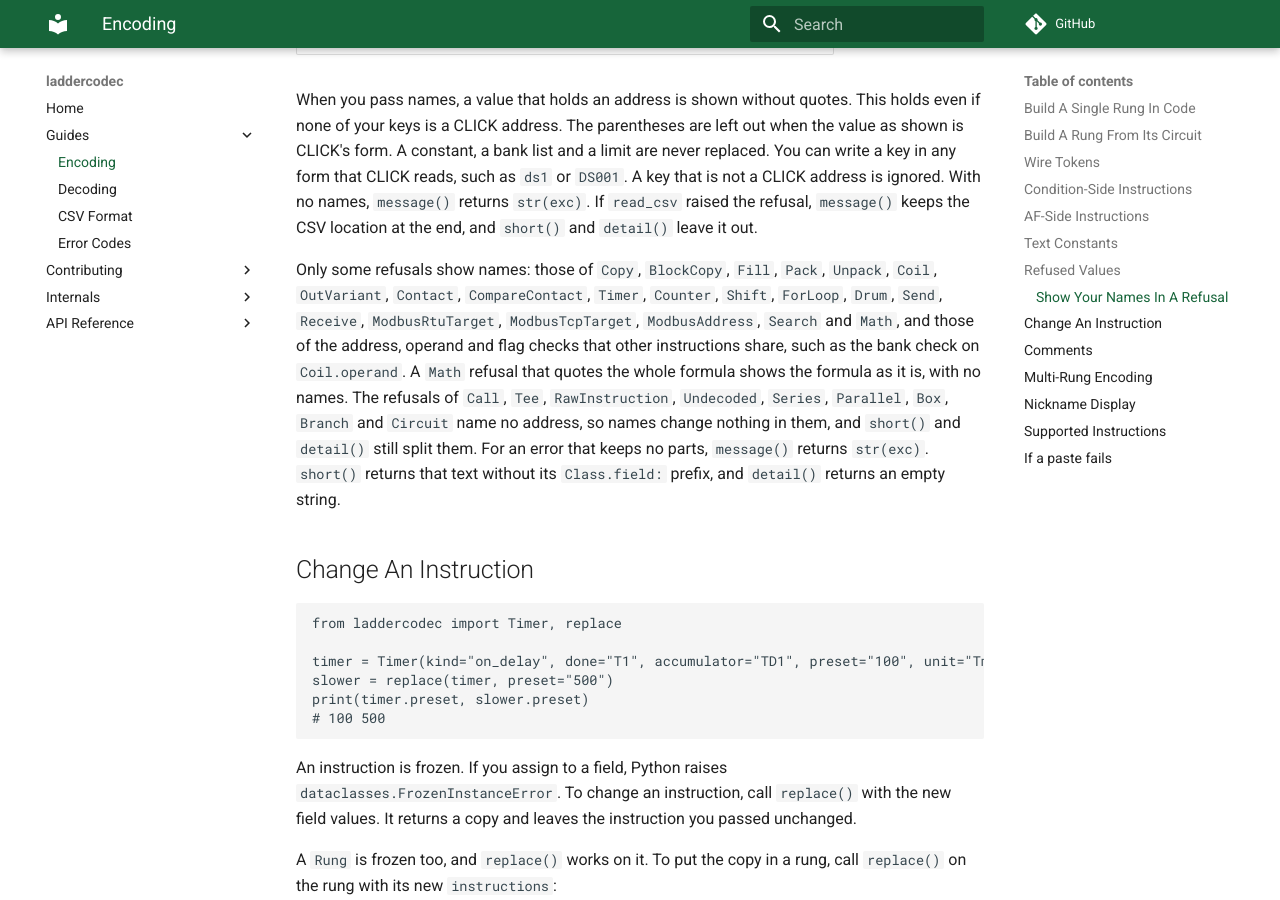
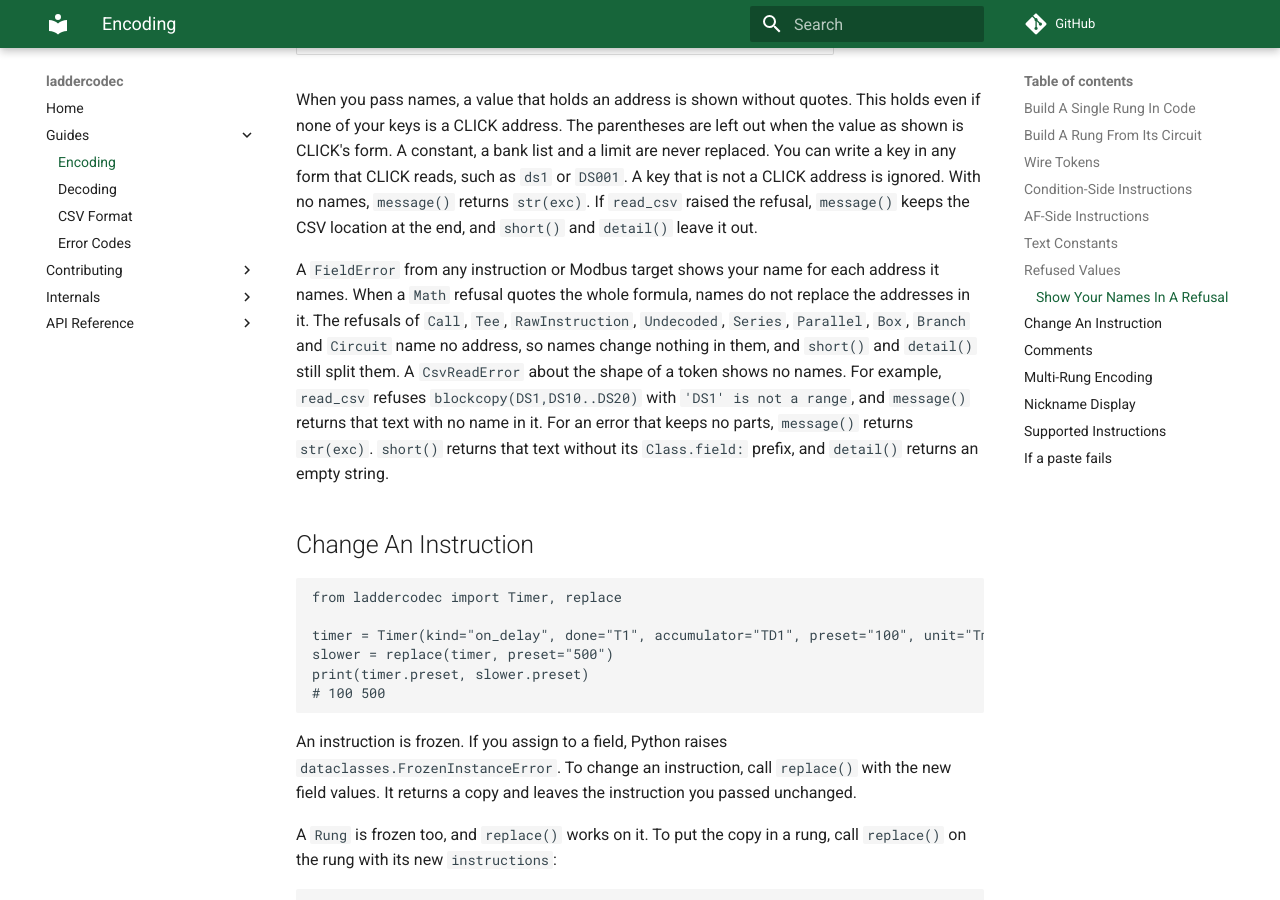
Before and after one commit to ssweber/laddercodec, an MkDocs documentation site: the page built from docs/guides/encoding.md, in a window 1280 px wide and 900 px high, scrolled down 7708 px. Built offline with MkDocs 1.6.1 and Material for MkDocs 9.7.7, drawn with Linux system fonts in a browser that asks for light colours; comment, search, counter and statistics services are not loaded.

Commit message:
docs(errors): state which refusals show names, and test two Math cases
The CHANGELOG entry and the LaddercodecError docstring said that the
refusals of every instruction show names. That is true only for a
FieldError. A CsvReadError about the shape of a token, such as
'DS1' is not a range, shows no names. A Math refusal that quotes the
whole formula shows no names either. The CHANGELOG entry, the guide
and the class docstring now say which errors show names. The message()
docstring now says that names do not replace the addresses in a whole
formula.

The test that names every address in the Math corpus skipped each
refusal that states a limit, so it skipped every option-slot refusal of
SUM. It now removes the limit text and skips only the refusals of an
address outside its bank. Two literal tests are added: a SUM with one
end in the option slot, and an order refusal of a token that is not in
display form.

Co-Authored-By: Claude Opus 5.5 <noreply@anthropic.com>
Claude-Session: https://claude.ai/code/session_01QnFxutaFyJKgcijzqdEwer

```diff
--- a/docs/guides/encoding.md
+++ b/docs/guides/encoding.md
@@ -350,15 +350,15 @@ never replaced. You can write a key in any form that CLICK reads, such as `ds1`
 returns `str(exc)`. If `read_csv` raised the refusal, `message()` keeps the CSV
 location at the end, and `short()` and `detail()` leave it out.
 
-Only some refusals show names: those of `Copy`, `BlockCopy`, `Fill`, `Pack`,
-`Unpack`, `Coil`, `OutVariant`, `Contact`, `CompareContact`, `Timer`, `Counter`,
-`Shift`, `ForLoop`, `Drum`, `Send`, `Receive`, `ModbusRtuTarget`,
-`ModbusTcpTarget`, `ModbusAddress`, `Search` and `Math`, and those of the address,
-operand and flag checks that other instructions share, such as the bank check on
-`Coil.operand`. A `Math` refusal that quotes the whole formula shows the formula as
-it is, with no names. The refusals of `Call`, `Tee`, `RawInstruction`, `Undecoded`,
-`Series`, `Parallel`, `Box`, `Branch` and `Circuit` name no address, so names
-change nothing in them, and `short()` and `detail()` still split them. For an error that keeps no parts, `message()` returns `str(exc)`.
+A `FieldError` from any instruction or Modbus target shows your name for each
+address it names. When a `Math` refusal quotes the whole formula, names do not
+replace the addresses in it. The refusals of `Call`, `Tee`, `RawInstruction`,
+`Undecoded`, `Series`, `Parallel`, `Box`, `Branch` and `Circuit` name no address, so
+names change nothing in them, and `short()` and `detail()` still split them. A
+`CsvReadError` about the shape of a token shows no names. For example, `read_csv`
+refuses `blockcopy(DS1,DS10..DS20)` with `'DS1' is not a range`, and `message()`
+returns that text with no name in it. For an error that keeps no parts, `message()`
+returns `str(exc)`.
 `short()` returns that text without its `Class.field:` prefix, and `detail()`
 returns an empty string.
 
```
Also changed, not shown: CHANGELOG.md (+1 -1 lines), 2 other files.
